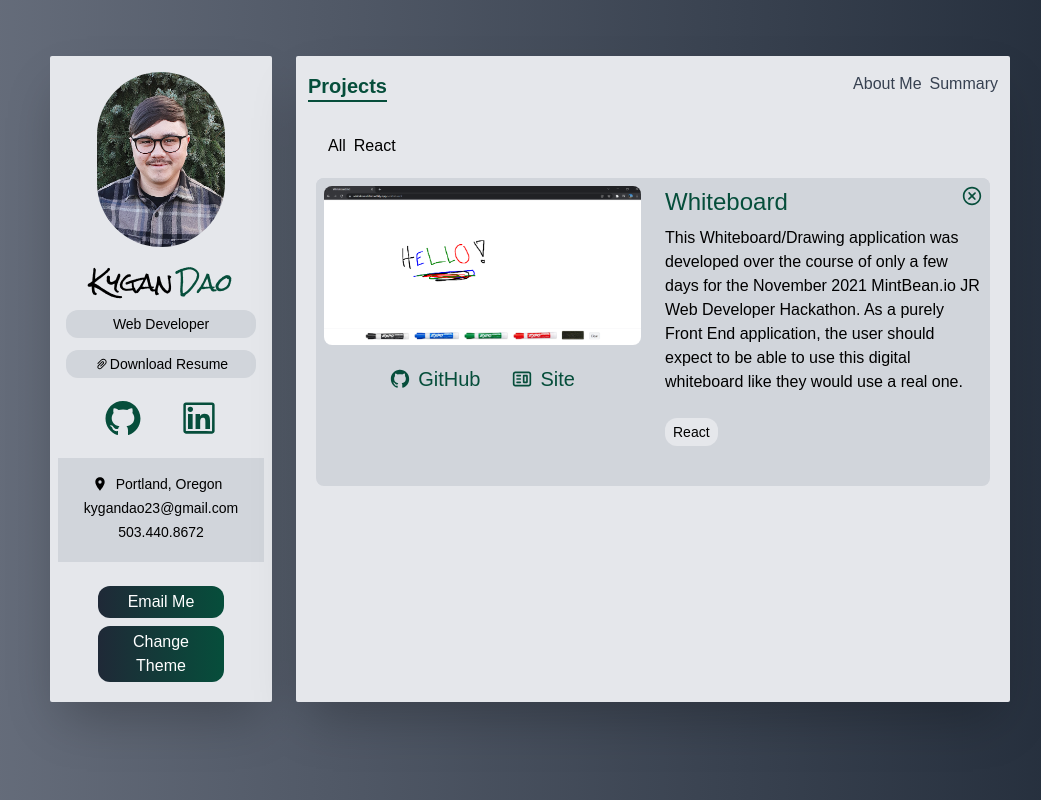
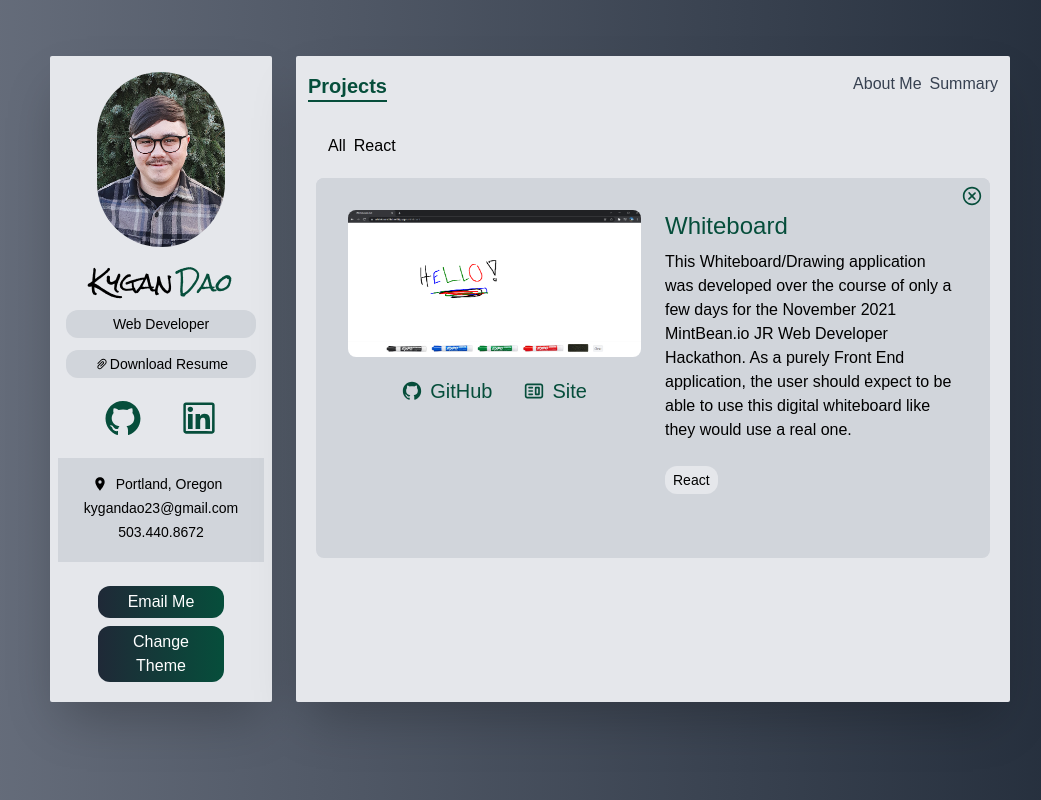
Before and after one commit to Kygandao/kportfoliod, a Next.js app: page /projects in a window 1280 px wide. Both pictures are taken after a click on the picture 534 px from the left and 236 px from the top of the page. Shown: the whole page, without its empty margins (110-1151 px from the left). Built offline with nearby package versions, Linux system fonts and the light colour scheme.

Commit message:
finalized full portfolio project v1

```diff
--- a/components/ProjectCard.tsx
+++ b/components/ProjectCard.tsx
@@ -8,30 +8,35 @@ import { motion } from "framer-motion";
 import { animateDelayFadeUp, animateFadeUp } from "../animation";
 
 const ProjectCard:FunctionComponent<{
-    project:IProjects
+    project:IProjects;
+    showProjectDetails: null | number;
+    setShowProjectDetails:(id:null | number) => void
 }> = ({
     project:{
+        id,
         name,
         description,
         image_path,
         deployed_url,
         github_url,
-        //category, later use of category for filter method
+        category, //later use of category for filtering projects
         tech_tags
-    }
+    },
+    showProjectDetails,
+    setShowProjectDetails
 }) => {
 
-    const [showProjectDetails, setShowProjectDetails] = useState(false)
+
 
   return (
     <div>
-        <Image src={image_path} alt={name} onClick={() => setShowProjectDetails(true)} className='cursor-pointer' width='300' height='150' layout='responsive' />
+        <Image src={image_path} alt={name} onClick={() => setShowProjectDetails(id)} className='cursor-pointer' width='300' height='150' layout='responsive' />
         <p className='my-2 text-base text-center'>{name}</p>
 
         {
-            showProjectDetails && (
+            showProjectDetails === id && (
 
-        <div id='leftSide' className='absolute top-0 left-0 z-10 grid w-full h-auto p-2 text-black bg-gray-300 rounded-lg md:grid-cols-2 gap-x-6 dark:bg-gray-800 dark:text-white'>
+        <div id='leftSide' className='absolute top-0 left-0 z-10 grid w-full h-auto p-2 text-black bg-gray-300 rounded-lg md:p-8 md:grid-cols-2 gap-x-6 dark:bg-gray-800 dark:text-white'>
             <motion.div variants={animateDelayFadeUp} initial='initial' animate='animate'>
 
                 <motion.div variants={animateFadeUp}>
@@ -67,7 +72,7 @@ const ProjectCard:FunctionComponent<{
                 }
             </motion.div>
             <button>
-                <CgCloseO size={20} className='absolute text-green-900 top-2 right-2 hover:text-green-600' onClick={() => setShowProjectDetails(false)}/>
+                <CgCloseO size={20} className='absolute text-green-900 top-2 right-2 hover:text-green-600' onClick={() => setShowProjectDetails(null)}/>
             </button>
         </motion.div>
     </div>
--- a/components/ProjectsNavbar.tsx
+++ b/components/ProjectsNavbar.tsx
@@ -19,7 +19,7 @@ const ProjectsNavbar:FunctionComponent<{handleProjectFilter:Function, active:str
       <div className='flex px-3 py-2 space-x-2 overscroll-x-auto'>
           <ProjectsNavbarItem value='All' {...props} />
           <ProjectsNavbarItem value='React' {...props} />
-          {/* ADD BACK ONCE FILTER IS NEEDED
+          {/* ADD BACK ONCE FILTER IS WORKING
           <ProjectsNavbarItem value='Node' {...props} />
           <ProjectsNavbarItem value='Express' {...props} />
           <ProjectsNavbarItem value='Java' {...props} />
--- a/data.ts
+++ b/data.ts
@@ -94,6 +94,7 @@ export const tools:ISkills[] = [
 
 export const projects:IProjects[] = [
     {
+        id: 1,
         name: 'Whiteboard',
         description: 'This Whiteboard/Drawing application was developed over the course of only a few days for the November 2021 MintBean.io JR Web Developer Hackathon. As a purely Front End application, the user should expect to be able to use this digital whiteboard like they would use a real one.',
         image_path: '/images/WhiteboardGreeting.png',
@@ -103,6 +104,7 @@ export const projects:IProjects[] = [
         tech_tags: ['React']
     },
     {
+        id: 2,
         name: 'Coming Soon!',
         description: 'This project is currently in development. Please check back later for more details!',
         image_path: '/images/construction.jpg',
@@ -112,6 +114,7 @@ export const projects:IProjects[] = [
         tech_tags: []
     },
     {
+        id: 3,
         name: 'Coming Soon 2!',
         description: 'This project is currently in development. Please check back later for more details!',
         image_path: '/images/construction.jpg',
--- a/pages/projects.tsx
+++ b/pages/projects.tsx
@@ -9,6 +9,7 @@ import { Category } from "../type"
 const Projects = () => {
     const [projectsFilter, setProjectsFilter] = useState(projects);
     const [active, setActive] = useState('All')
+    const [showProjectDetails, setShowProjectDetails] = useState<number | null>(null)
 
     const handleProjectFilter = (category:Category | 'All') => {
         if(category === 'All') {
@@ -36,7 +37,10 @@ const Projects = () => {
                     variants={animateFadeUp}
                     key={project.name}
                     className='col-span-12 p-2 bg-gray-300 rounded-lg dark:bg-gray-800 lg:col-span-4 sm:col-span-6'>
-                        <ProjectCard project={project} />
+                        <ProjectCard
+                        project={project}
+                        showProjectDetails={showProjectDetails}
+                        setShowProjectDetails={setShowProjectDetails}/>
                     </motion.div>
                 ))
                 }
--- a/styles/globals.css
+++ b/styles/globals.css
@@ -7,3 +7,12 @@ body{
     background-color: black;
     font-family: Arial, Helvetica, sans-serif;
 }
+
+::-webkit-scrollbar-thumb {
+    background-image: linear-gradient(to right bottom, gray, black);
+}
+
+::-webkit-scrollbar {
+    width: 8px;
+    height: 0px;
+}
--- a/type.ts
+++ b/type.ts
@@ -13,6 +13,7 @@ export interface ISkills{
 }
 
 export interface IProjects{
+    id: number,
     name: string,
     description: string,
     image_path: string,
```
